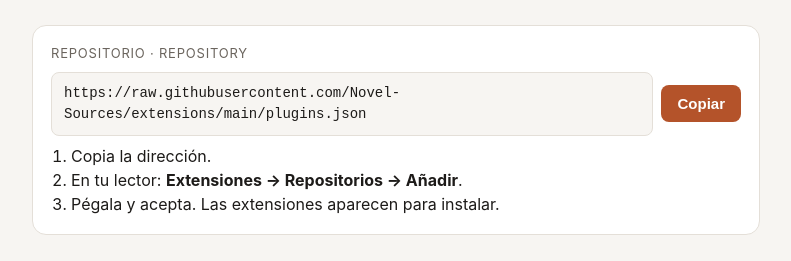
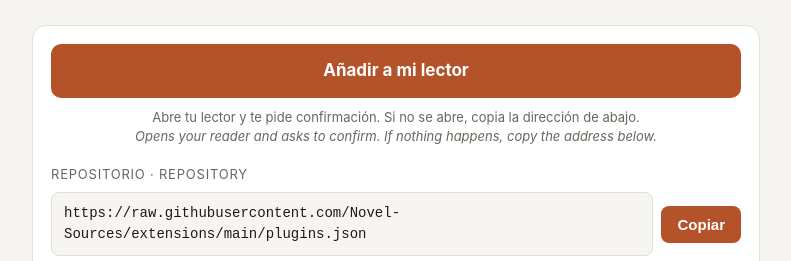
Before and after one commit to Novel-Sources/extensions, a plain HTML site: page index.html in a window 1280 px wide. Shown: the part 143-404 px from the top of the page, without its empty margins (244-1035 px from the left). Drawn offline with Linux system fonts and the light colour scheme.

Commit message:
Botón para añadir el repositorio con un toque

```diff
--- a/index.html
+++ b/index.html
@@ -22,6 +22,9 @@
   button { background:var(--accent); color:#fff; border:0; border-radius:8px; padding:10px 16px; font-size:15px; font-weight:600; cursor:pointer; }
   button.done { background:var(--ok); }
   ol { margin:8px 0 0; padding-left:20px; }
+  .add { display:block; text-align:center; background:var(--accent); color:#fff; text-decoration:none; font-weight:700;
+         font-size:17px; border-radius:10px; padding:14px 16px; margin-bottom:10px; }
+  .hint { color:var(--muted); font-size:13px; margin:0 0 18px; text-align:center; }
   .grid { display:grid; grid-template-columns:repeat(auto-fill, minmax(220px, 1fr)); gap:12px; }
   .src { display:flex; gap:12px; align-items:center; background:var(--card); border:1px solid var(--line); border-radius:12px; padding:12px; }
   .src img { width:40px; height:40px; border-radius:8px; background:var(--bg); flex:none; }
@@ -38,6 +41,9 @@
   <em>Fixed extensions for novel readers that support the LNReader plugin format.</em></p>
 
   <div class="box">
+    <a class="add" id="add" href="lnrepo://add?url=https%3A%2F%2Fraw.githubusercontent.com%2FNovel-Sources%2Fextensions%2Fmain%2Fplugins.json">Añadir a mi lector</a>
+    <p class="hint">Abre tu lector y te pide confirmación. Si no se abre, copia la dirección de abajo.<br>
+    <em>Opens your reader and asks to confirm. If nothing happens, copy the address below.</em></p>
     <p class="label">Repositorio · Repository</p>
     <div class="url">
       <code id="repo">https://raw.githubusercontent.com/Novel-Sources/extensions/main/plugins.json</code>
```
